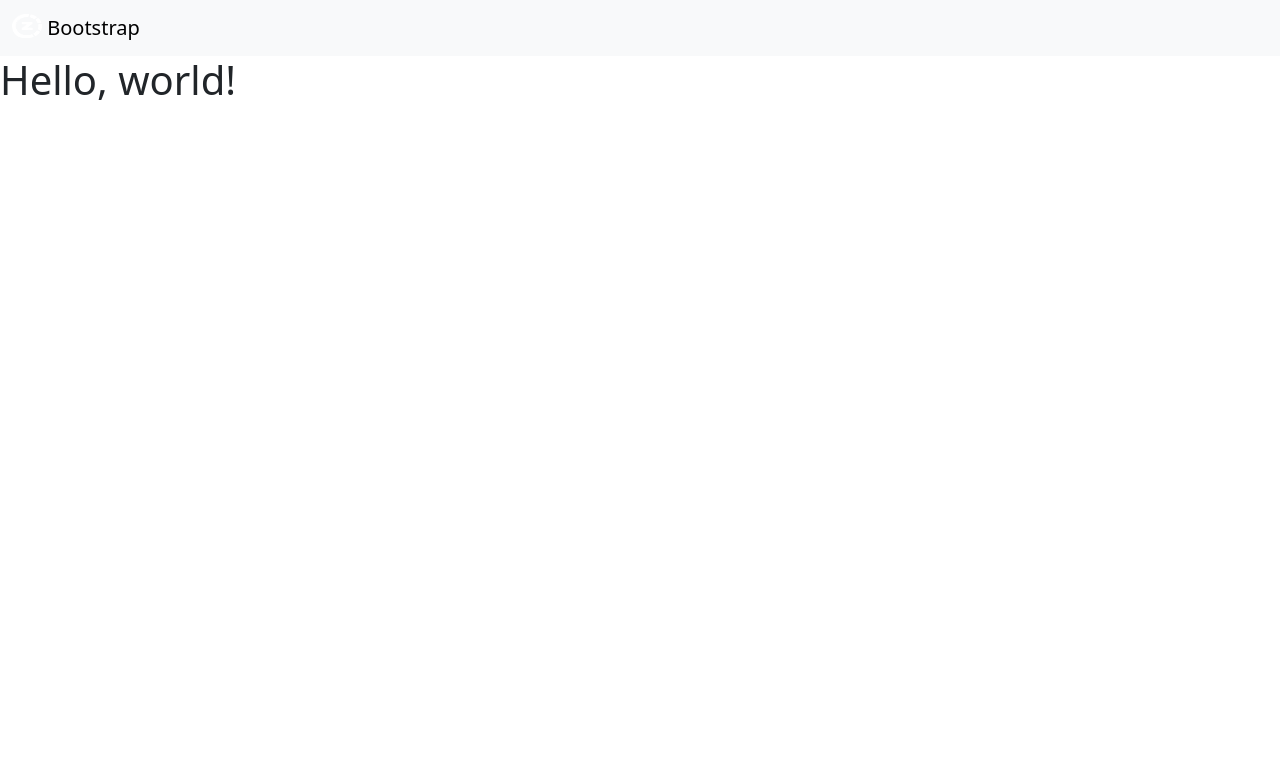
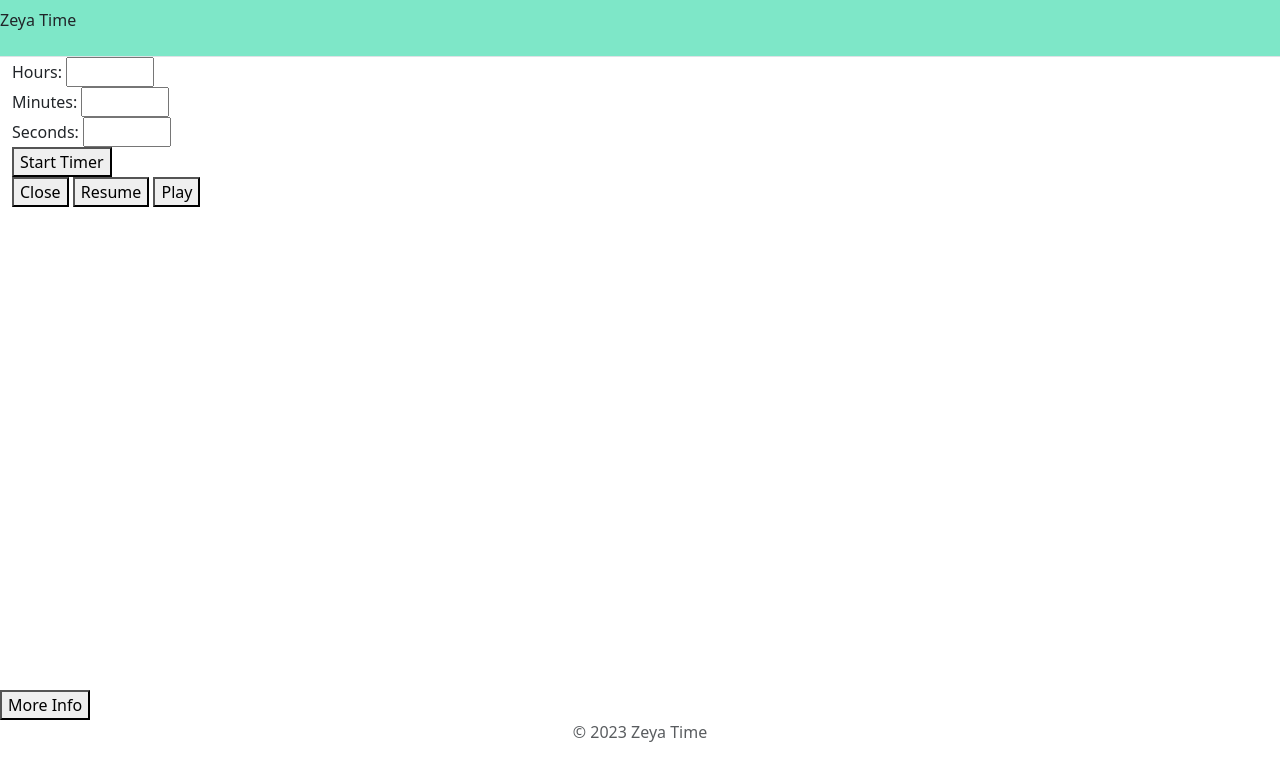
Before and after one commit to thunderain/Zeya-Time, a plain HTML site: page home.html in a window 1280 px wide. Drawn offline with nearby package versions, Linux system fonts and the light colour scheme.

Commit message:
Added unstyled component

```diff
--- a/home.html
+++ b/home.html
@@ -3,23 +3,97 @@
   <head>
     <meta charset="utf-8">
     <meta name="viewport" content="width=device-width, initial-scale=0.7">
-    <link rel="icon" href="src/images/logo/square-bold-b-text-blue.png">
+    <link rel="icon" href="src/images/logo/square-bold-c-text-green.png">
 
     <title>Zeya Time</title>
     <link href="https://cdn.jsdelivr.net/npm/bootstrap@5.3.2/dist/css/bootstrap.min.css" rel="stylesheet" integrity="sha384-T3c6CoIi6uLrA9TneNEoa7RxnatzjcDSCmG1MXxSR1GAsXEV/Dwwykc2MPK8M2HN" crossorigin="anonymous">
   </head>
   <body>
-    <nav class="navbar bg-body-tertiary">
+
+<!--
+    <nav class="navbar sticky-top bg-body-tertiary ">
       <div class="container-fluid ">
         <a class="navbar-brand" href="#">
-          <img src="src/images/logo/square-bold-z-white-full-opacity.png" alt="Logo" width="30" height="24" class="d-inline-block align-text-top">
-          Bootstrap
+          <img src="src/images/logo/square-bold-z-black-full-opacity.png" alt="Logo" width="30" height="24" class="d-inline-block align-text-top">
+          ZEYA TIME
         </a>
       </div>
     </nav>
+ -->
+ <nav class="navbar  border-bottom "  style="background-color: #7ee7c8;">
+  <!-- Navbar content -->
+  <p >Zeya Time</p>
 
-    <h1>Hello, world!</h1>
+</nav>
+
+<!--  <div class="container divHeader" style="background-color: #7ee7c8;" >
+  <header class="d-flex flex-wrap justify-content-center py-3 mb-4 border-bottom" id="divHeader">
+    <a href="/" class="d-flex align-items-center mb-3 mb-md-0 me-md-auto link-body-emphasis text-decoration-none">
+      <svg class="bi me-2" width="40" height="32"><use xlink:href="#bootstrap"></use></svg>
+      <span class="fs-4">Zeya Time</span>
+    </a>
+
+
+  </header>
+</div
+
+ -->
+
+<div id="divTimer" class="container-fluid">
+
+  <div>
+    <label for="hours">Hours:</label>
+    <input type="number" id="hours" min="0" max="23">
+  </div>
+  <div>
+    <label for="minutes">Minutes:</label>
+    <input type="number" id="minutes" min="0" max="59">
+  </div>
+  <div>
+    <label for="seconds">Seconds:</label>
+    <input type="number" id="seconds" min="0" max="59">
+  </div>
+  <button onclick="startTimer()">Start Timer</button>
+
+
+</div><!--end of divTimer-->
+
+
+
+
+<div id="divLabelTimeComnplete" class="container-fluid">
+
+
+</div><!--end of divLabelTimeComnplete-->
+
+
+
+
+<div id="divTimerButtons" class="container-fluid">
+  <button id="btnCloseTimer" class="">Close</button>
+  <button id="btnResume" class="bn ">Resume</button>
+  <button id="btnPlay" class="bt">Play</button>
+</div><!--end of divTimerButtons-->
+
+
+
+
+
+
+<div class="container" id="divFooter">
+  <footer class="py-3 my-4 footer fixed-bottom">
+    <button class="bt" id="btnAbout">More Info</button>
+    <p class="text-center text-body-secondary">© 2023 Zeya Time</p>
+  </footer>
+</div>
+
+
+<script src="https://cdn.jsdelivr.net/npm/@popperjs/core@2.11.8/dist/umd/popper.min.js" integrity="sha384-I7E8VVD/ismYTF4hNIPjVp/Zjvgyol6VFvRkX/vR+Vc4jQkC+hVqc2pM8ODewa9r" crossorigin="anonymous"></script>
+<script src="https://cdn.jsdelivr.net/npm/bootstrap@5.3.2/dist/js/bootstrap.min.js" integrity="sha384-BBtl+eGJRgqQAUMxJ7pMwbEyER4l1g+O15P+16Ep7Q9Q+zqX6gSbd85u4mG4QzX+" crossorigin="anonymous"></script>
     <script src="https://cdn.jsdelivr.net/npm/bootstrap@5.3.2/dist/js/bootstrap.bundle.min.js" integrity="sha384-C6RzsynM9kWDrMNeT87bh95OGNyZPhcTNXj1NW7RuBCsyN/o0jlpcV8Qyq46cDfL" crossorigin="anonymous"></script>
     <script src="src/js/timer.js"></script>
+
+
+
   </body>
 </html>
--- a/src/css/fonts/Geo-Sans-Light/stylesheet.css
+++ b/src/css/fonts/Geo-Sans-Light/stylesheet.css
@@ -1,5 +1,4 @@
 /*! Generated by Font Squirrel (https://www.fontsquirrel.com) on November 20, 2023 */
-
 
 
 @font-face {
--- a/src/css/style.css
+++ b/src/css/style.css
@@ -0,0 +1,26 @@
+@font-face {
+    font-family: 'geosanslightregular';
+    src: url('fonts/Geo-Sans-Light/geosanslight-webfont.woff2') format('woff2'),
+         url('fonts/Geo-Sans-Light/geosanslight-webfont.woff') format('woff');
+    font-weight: normal;
+    font-style: normal;
+}
+
+
+
+body{
+    font-family: geosanslightregular!important;
+    font-weight: bold !important;
+}
+
+
+
+p{
+    font-family: geosanslightregular!important;
+}
+
+
+/*
+#divHeader{
+    background-color: #20c997!important;
+} */
--- a/src/js/timer.js
+++ b/src/js/timer.js
@@ -0,0 +1,11 @@
+console.log("Welcome to Zeya Time :)");
+
+function startTimer() {
+    var hours = document.getElementById("hours").value;
+    var minutes = document.getElementById("minutes").value;
+    var seconds = document.getElementById("seconds").value;
+
+    var totalSeconds = hours * 3600 + minutes * 60 + seconds;
+
+    // Start the timer logic here...
+  }
```
